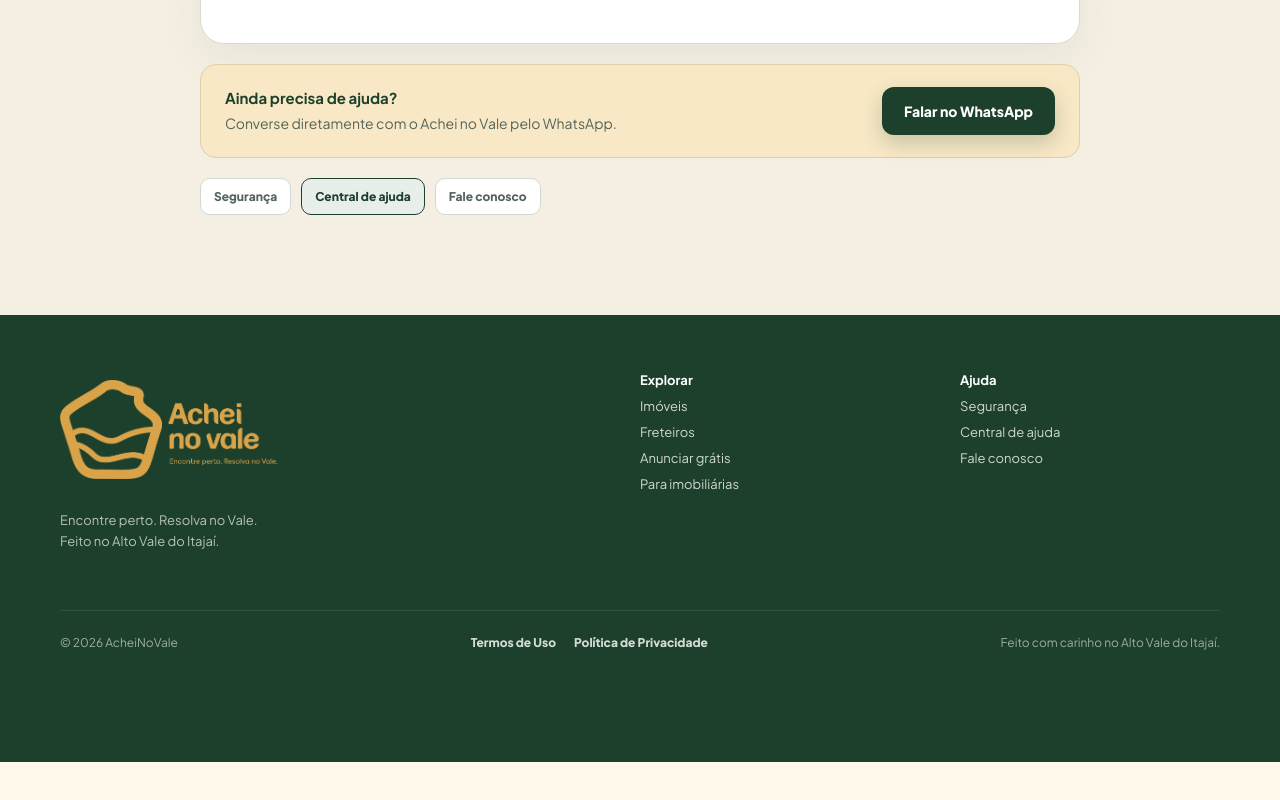
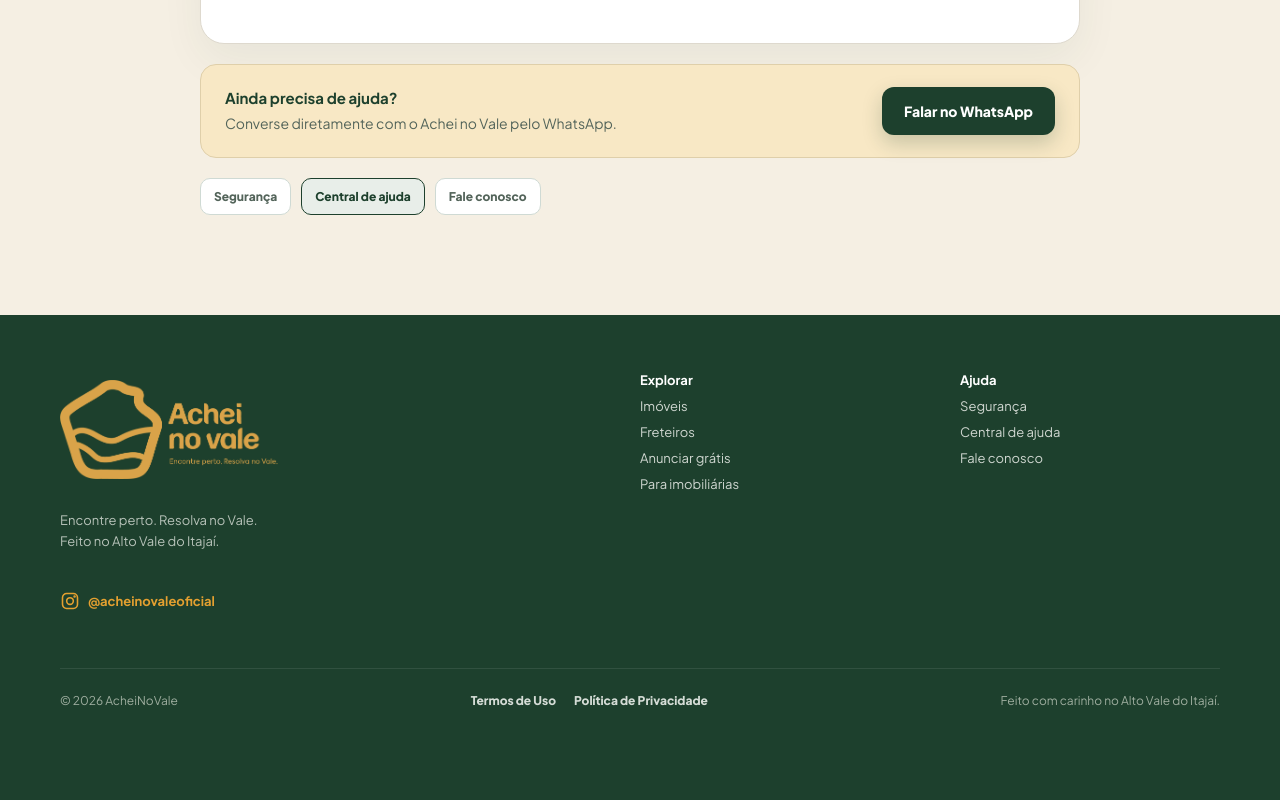
Before and after one commit to dolzaan/acheinovale, a Next.js app: page /ajuda in a window 1280 px wide. Shown: the part 2463-3263 px from the top of the page. Before the commit the page ends 3225 px from the top, so only its background shows below. Built offline with nearby package versions, Linux system fonts and the light colour scheme; no server answers; the database is empty.

Commit message:
Instagram @acheinovaleoficial no rodapé, na página Anuncie e nos dados do site

```diff
--- a/app/anuncie/page.tsx
+++ b/app/anuncie/page.tsx
@@ -2,7 +2,7 @@ import type { Metadata } from "next";
 import Link from "next/link";
 import { Header } from "@/components/header";
 import { MobileNav } from "@/components/mobile-nav";
-import { SITE_URL } from "@/lib/site";
+import { INSTAGRAM_HANDLE, INSTAGRAM_URL, SITE_URL } from "@/lib/site";
 
 const title = "Anuncie seus imóveis no Achei no Vale | Corretores e imobiliárias";
 const description = "Corretores e imobiliárias do Alto Vale do Itajaí: publique imóveis de graça, tenha uma página com todos os seus anúncios e receba contatos direto no WhatsApp.";
@@ -63,7 +63,7 @@ export default function AdvertisePage() {
           <section className="advertise-contact">
             <div>
               <h2>Tem muitos imóveis para cadastrar?</h2>
-              <p>Fale com a gente pelo WhatsApp e combinamos a melhor forma de colocar sua carteira no ar.</p>
+              <p>Fale com a gente pelo WhatsApp e combinamos a melhor forma de colocar sua carteira no ar. Acompanhe também o <a href={INSTAGRAM_URL} target="_blank" rel="noopener noreferrer">@{INSTAGRAM_HANDLE}</a> no Instagram.</p>
             </div>
             <Link className="button button--secondary" href="/contato">Falar com o Achei no Vale</Link>
           </section>
--- a/app/brand-manual.css
+++ b/app/brand-manual.css
@@ -240,3 +240,8 @@ a:focus-visible, button:focus-visible, summary:focus-visible {
 .approximate-map { position: relative; z-index: 0; height: 280px; overflow: hidden; border: 1px solid #e6dcc6; border-radius: 16px; background: var(--brand-green-soft); }
 .listing-map p { margin: 10px 0 0; color: var(--muted); font-size: .875rem; line-height: 1.5; }
 @media (max-width: 680px) { .approximate-map { height: 220px; } }
+
+/* Instagram no rodapé */
+.footer-grid a.footer-social { display: inline-flex; align-items: center; gap: 8px; min-height: 44px; margin-top: 4px; color: var(--brand-gold); font-weight: 700; }
+.footer-grid a.footer-social:hover { color: white; }
+.advertise-contact p a { color: var(--brand-gold); font-weight: 700; text-decoration: underline; }
--- a/app/layout.tsx
+++ b/app/layout.tsx
@@ -8,7 +8,7 @@ import "./brand-experience.css";
 import { Analytics } from "@vercel/analytics/next";
 import { SpeedInsights } from "@vercel/speed-insights/next";
 import { PwaInstallPrompt } from "@/components/pwa-install-prompt";
-import { SITE_NAME, SITE_URL } from "@/lib/site";
+import { SITE_NAME, SITE_URL, INSTAGRAM_URL } from "@/lib/site";
 import { AccountSessionProvider } from "@/components/account-session-provider";
 
 const organizationStructuredData = {
@@ -17,6 +17,7 @@ const organizationStructuredData = {
   name: SITE_NAME,
   url: SITE_URL,
   logo: `${SITE_URL}/brand/logo-green-compact.svg`,
+  sameAs: [INSTAGRAM_URL],
   areaServed: {
     "@type": "AdministrativeArea",
     name: "Alto Vale do Itajaí, Santa Catarina",
--- a/components/footer.tsx
+++ b/components/footer.tsx
@@ -1,11 +1,13 @@
 import Link from "next/link";
 import { Logo } from "./logo";
+import { InstagramIcon } from "./icons";
+import { INSTAGRAM_HANDLE, INSTAGRAM_URL } from "@/lib/site";
 
 export function SiteFooter() {
   return (
     <footer className="site-footer">
       <div className="container footer-grid">
-        <div><Logo light/><p>Encontre perto. Resolva no Vale.<br/>Feito no Alto Vale do Itajaí.</p></div>
+        <div><Logo light/><p>Encontre perto. Resolva no Vale.<br/>Feito no Alto Vale do Itajaí.</p><a className="footer-social" href={INSTAGRAM_URL} target="_blank" rel="noopener noreferrer" aria-label={`Instagram do Achei no Vale: @${INSTAGRAM_HANDLE} (abre em nova aba)`}><InstagramIcon size={20}/><span>@{INSTAGRAM_HANDLE}</span></a></div>
         <div><strong>Explorar</strong><Link href="/imoveis">Imóveis</Link><Link href="/freteiros">Freteiros</Link><Link href="/publicar">Anunciar grátis</Link><Link href="/anuncie">Para imobiliárias</Link></div>
         <div><strong>Ajuda</strong><Link href="/seguranca">Segurança</Link><Link href="/ajuda">Central de ajuda</Link><Link href="/contato">Fale conosco</Link></div>
       </div>
--- a/components/icons.tsx
+++ b/components/icons.tsx
@@ -73,3 +73,7 @@ export function ChevronDownIcon({ size = 17, ...props }: IconProps) {
 export function FilterIcon({ size = 18, ...props }: IconProps) {
   return <svg {...base(size)} {...props}><path d="M4 7h10M18 7h2M4 17h2M10 17h10"/><circle cx="16" cy="7" r="2"/><circle cx="8" cy="17" r="2"/></svg>;
 }
+
+export function InstagramIcon({ size = 20, ...props }: IconProps) {
+  return <svg {...base(size)} {...props}><rect x="3" y="3" width="18" height="18" rx="5"/><circle cx="12" cy="12" r="4"/><circle cx="17.5" cy="6.5" r=".6" fill="currentColor"/></svg>;
+}
--- a/lib/site.ts
+++ b/lib/site.ts
@@ -1,2 +1,4 @@
 export const SITE_NAME = "Achei no Vale";
 export const SITE_URL = "https://acheinovale.vercel.app";
+export const INSTAGRAM_HANDLE = "acheinovaleoficial";
+export const INSTAGRAM_URL = `https://www.instagram.com/${INSTAGRAM_HANDLE}/`;
```
